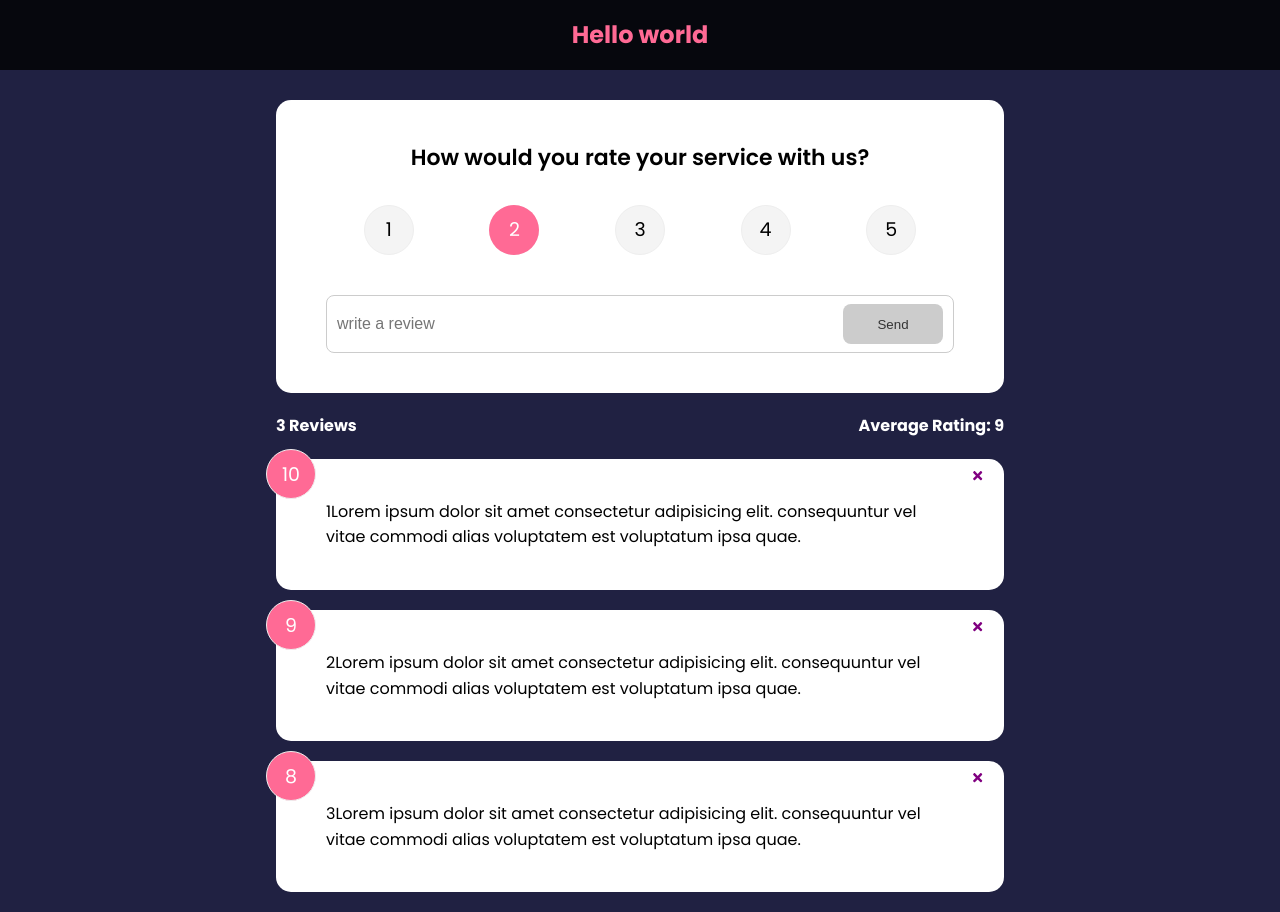
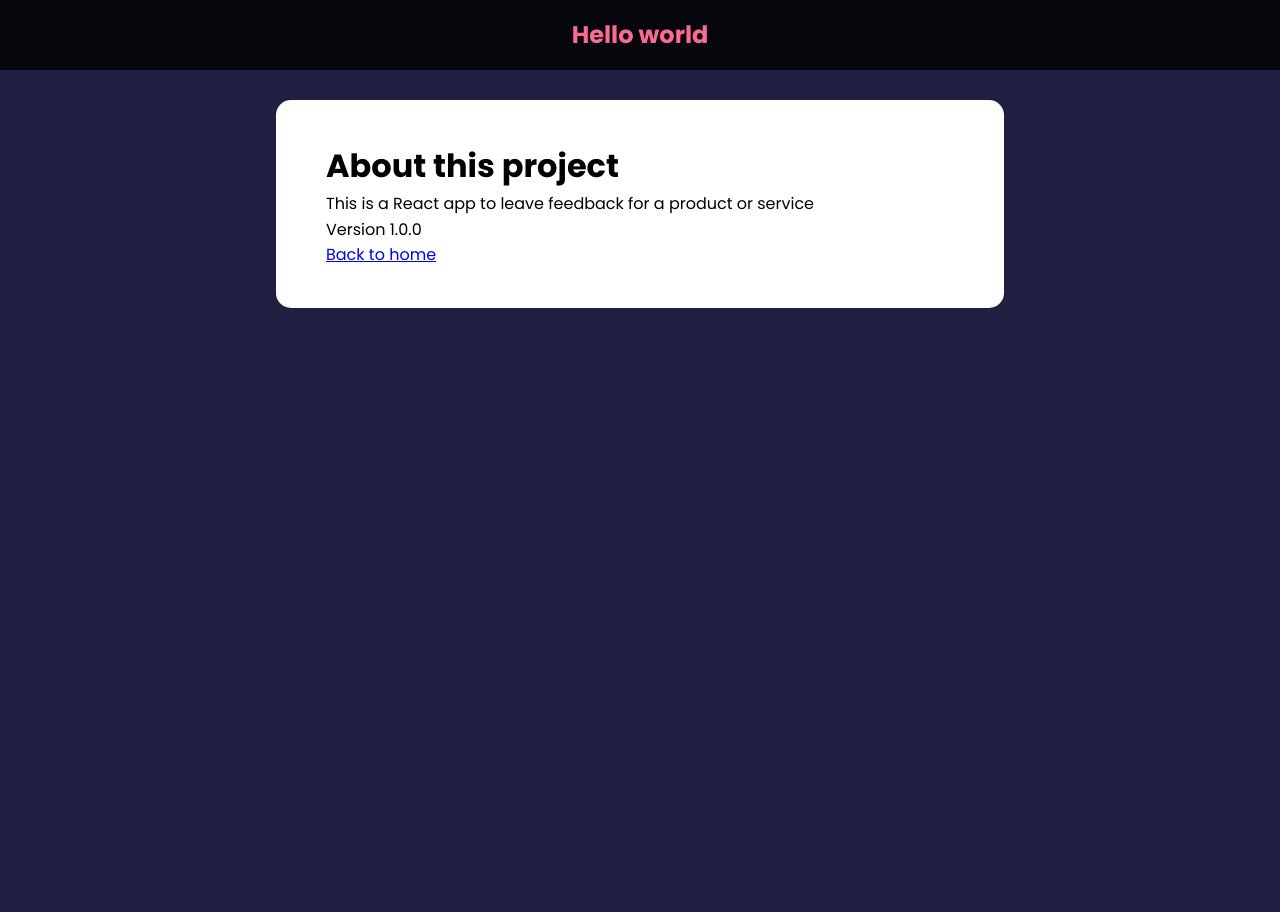
Before and after one commit to kucheriavii/feedbacktest, a React (Create React App) app: page /about in a window 1280 px wide. After the commit the page ends 800 px from the top, so only its background shows below. Built offline with nearby package versions, Linux system fonts and the light colour scheme.

Commit message:
1. Creating Routes (React Router 6)

```diff
--- a/package.json
+++ b/package.json
@@ -10,6 +10,7 @@
     "react": "^18.2.0",
     "react-dom": "^18.2.0",
     "react-icons": "^4.4.0",
+    "react-router-dom": "^6.3.0",
     "react-scripts": "5.0.1",
     "uuid": "^8.3.2",
     "web-vitals": "^2.1.4"
--- a/src/App.jsx
+++ b/src/App.jsx
@@ -5,6 +5,10 @@ import FeedbackData from './data/FeedbackData';
 import FeedbackStats from "./components/FeedbackStats";
 import FeedbackForm from "./components/FeedbackForm";
 import {v4 as uuidv4} from 'uuid';
+import AboutPage from './pages/AboutPage';
+import { BrowserRouter as Router, Route, Routes} from "react-router-dom";
+
+
 
 function App() {
     const [feedback, setFeedback] = useState(FeedbackData)
@@ -21,14 +25,22 @@ function App() {
         setFeedback([...feedback, newFeedback])
     }
     return (
-    <>
+    <Router>
         <Header text="Hello world"/>
         <div className="container">
-            <FeedbackForm handleAdd = {addFeedback}/>
-            <FeedbackStats feedback={feedback}/>
-            <FeedbackList feedback={feedback} handleDelete={deleteFeedback}/>
+            <Routes>
+                <Route exact path= "/" element={
+                    <>
+                        <FeedbackForm handleAdd = {addFeedback}/>
+                        <FeedbackStats feedback={feedback}/>
+                        <FeedbackList feedback={feedback} handleDelete={deleteFeedback}/>
+                    </>
+                }>
+                </Route>
+                <Route path="/about" element={<AboutPage />} />
+            </Routes>
         </div>
-    </>
+    </Router>
     )
 }
 
--- /dev/null
+++ b/src/pages/AboutPage.jsx
@@ -0,0 +1,16 @@
+import React from 'react'
+import Card from '../components/shared/Card'
+
+export default function AboutPage() {
+  return (
+    <Card>
+      <h1>About this project</h1>
+      <p>This is a React app to leave feedback for a product or service</p>
+      <p>Version 1.0.0</p>
+
+      <p>
+        <a href="/">Back to home</a>
+      </p>
+    </Card>
+  )
+}
```
Also changed, not shown: src/components/data/FeedbackData.jsx (added, +19 -0 lines), 1 other file (tests, documents, lock files or other folders).
